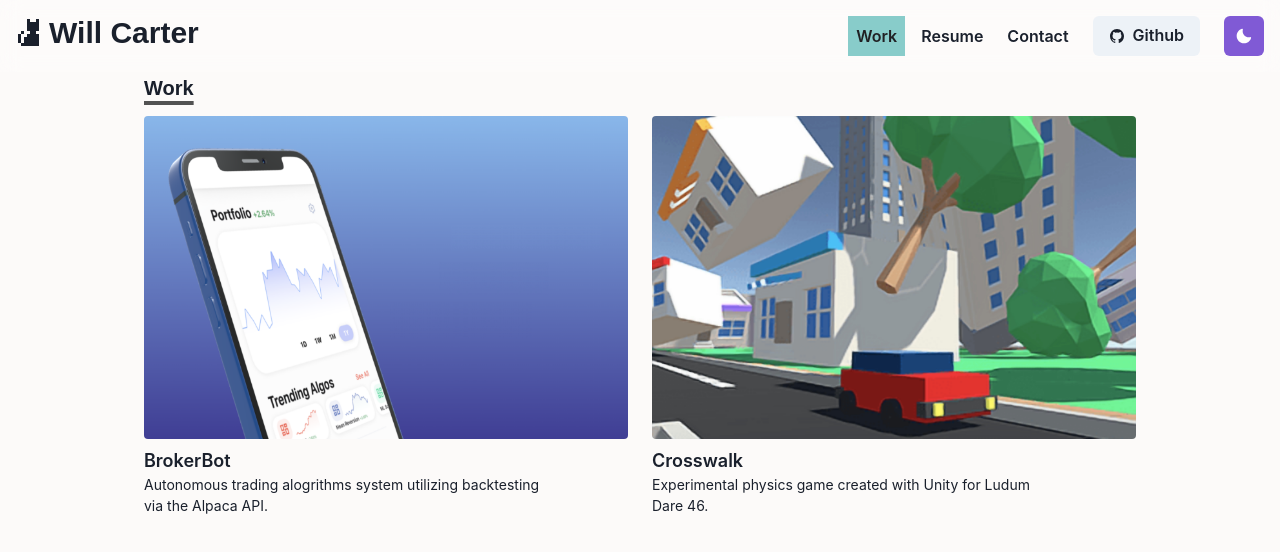
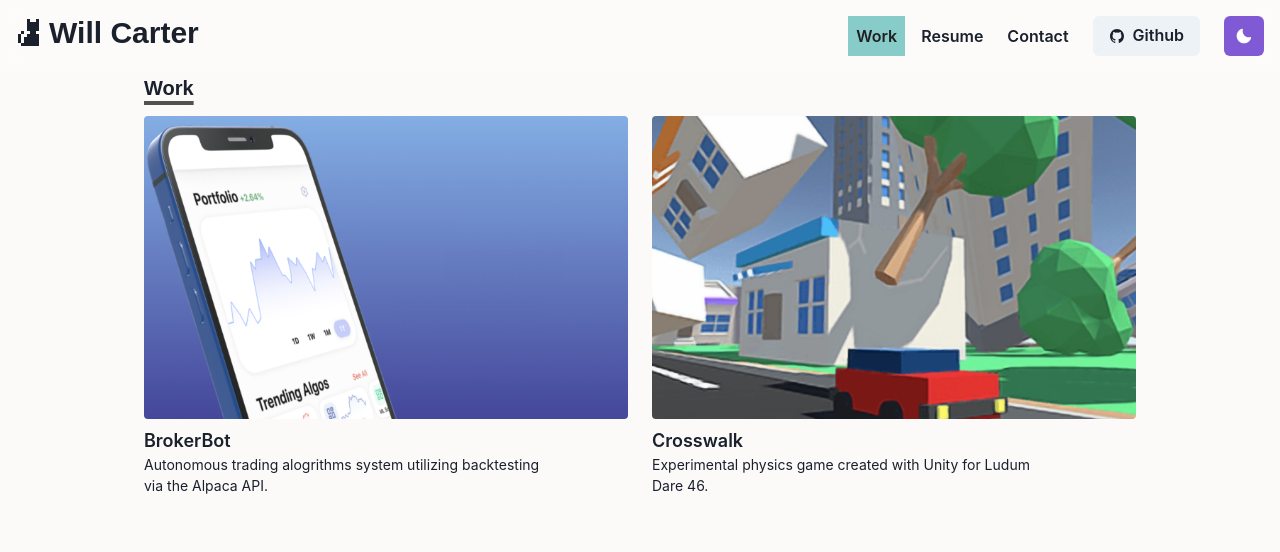
Before and after one commit to WilliamHCarter/williamhcarter.github.io, a Next.js app: page /work in a window 1280 px wide. Shown: the top 552 px of the page. Built offline with nearby package versions, Linux system fonts and the light colour scheme.

Commit message:
🎨: Cleanup and staging for Parallax

```diff
--- a/components/grid-item.js
+++ b/components/grid-item.js
@@ -1,31 +1,24 @@
-import NextLink from 'next/link'
-import Image from 'next/image'
-import { Box, Text, LinkBox, LinkOverlay } from '@chakra-ui/react'
-import { Global } from '@emotion/react'
+import NextLink from "next/link";
+import Image from "next/image";
+import { Box, Text, LinkBox, LinkOverlay } from "@chakra-ui/react";
+import { Global } from "@emotion/react";
+import ParallaxImage from "./parallax-image";
 
 export const WorkGridItem = ({ children, id, title, thumbnail }) => (
   <Box w="100%" textAlign="Left">
-    <LinkBox
-      as={NextLink}
-      href={`${id}`}
-      scroll={false}
-      cursor="pointer"
-    >
-      <Image
-        src={thumbnail}
-        alt={title}
-        className="grid-item-thumbnail"
-        placeholder="blur"
-      />
+    <LinkBox as={NextLink} href={`${id}`} scroll={false} cursor="pointer">
+      <ParallaxImage image={thumbnail}></ParallaxImage>
       <LinkOverlay as="div" href={`/works/${id}`}>
         <Text mt={2} fontSize={18} fontWeight="semibold">
           {title}
         </Text>
       </LinkOverlay>
-      <Text fontSize={14} mr="15%">{children}</Text>
+      <Text fontSize={14} mr="15%">
+        {children}
+      </Text>
     </LinkBox>
   </Box>
-)
+);
 
 export const GridItemStyle = () => (
   <Global
@@ -35,4 +28,4 @@ export const GridItemStyle = () => (
       }
     `}
   />
-)
+);
--- a/components/layouts/article.js
+++ b/components/layouts/article.js
@@ -29,7 +29,6 @@ const Layout = ({ children, title }) => {
         )}
         {children}
 
-        <GridItemStyle />
       </>
     </motion.article>
   )
--- /dev/null
+++ b/components/parallax-image.js
@@ -0,0 +1,75 @@
+import React, { useState, useRef, useEffect } from "react";
+import { Box } from "@chakra-ui/react";
+import Image from "next/image";
+
+const useParallax = (scrollY) => {
+  const [height, setHeight] = useState(0);
+  const imageRef = useRef(null);
+
+  useEffect(() => {
+    setHeight(imageRef.current?.offsetHeight || 0);
+  }, [imageRef]);
+
+  const inputRange = [-height, height];
+  const outputRange = [-height * 0.1, height * 0.1];
+  const translation = interpolate(scrollY, inputRange, outputRange);
+
+  return { height, translation, imageRef };
+};
+
+function interpolate(inputValue, inputRange, outputRange) {
+    return (
+      outputRange[0] +
+      (outputRange[1] - outputRange[0]) *
+        ((inputValue - inputRange[0]) / (inputRange[1] - inputRange[0]))
+    );
+
+}
+
+function useController() {
+  const [scrollY, setScrollY] = useState(0);
+
+  useEffect(() => {
+    const handleScroll = () => {
+      setScrollY(window.pageYOffset);
+    };
+    window.addEventListener("scroll", handleScroll);
+    return () => {
+      window.removeEventListener("scroll", handleScroll);
+    };
+  }, []);
+
+  return scrollY;
+}
+
+const ParallaxImage = ({ image }) => {
+  const scrollY = useController();
+  const { height, translation, imageRef } = useParallax(scrollY);
+
+  return (
+    <Box
+      overflow="hidden"
+      display="flex"
+      justifyContent="center"
+      alignItems="center"
+      borderRadius={4}
+      width="100%"
+      height="100%"
+      sx={{ "aspect-ratio": "16/10" }}
+    >
+      <Image
+        style={{
+          transform: `translate(-50%, ${Math.min(
+            Math.max(translation, -height * 0.1),
+            height * 0.1
+          )}px) scale(1.2)`,
+          objectFit: "cover",
+          maxWidth: "110%",
+        }}
+        src={image}
+      />
+    </Box>
+  );
+};
+
+export default ParallaxImage;
--- a/components/section.js
+++ b/components/section.js
@@ -1,11 +1,11 @@
-import { motion } from 'framer-motion'
-import { chakra, shouldForwardProp } from '@chakra-ui/react'
+import { motion } from "framer-motion";
+import { chakra, shouldForwardProp } from "@chakra-ui/react";
 
 const StyledDiv = chakra(motion.div, {
-  shouldForwardProp: prop => {
-    return shouldForwardProp(prop) || prop === 'transition'
-  }
-})
+  shouldForwardProp: (prop) => {
+    return shouldForwardProp(prop) || prop === "transition";
+  },
+});
 
 const Section = ({ children, delay = 0 }) => (
   <StyledDiv
@@ -16,6 +16,6 @@ const Section = ({ children, delay = 0 }) => (
   >
     {children}
   </StyledDiv>
-)
+);
 
-export default Section
+export default Section;
--- a/components/theme-toggle-button.js
+++ b/components/theme-toggle-button.js
@@ -2,16 +2,16 @@ import { IconButton, useColorMode, useColorModeValue } from "@chakra-ui/react";
 import { SunIcon, MoonIcon } from "@chakra-ui/icons";
 
 const ThemeToggleButton = () => {
+  const { toggleColorMode } = useColorMode();
+  return (
+    <IconButton
+      m={2}
+      aria-label="Toggle Theme"
+      colorScheme={useColorModeValue("purple", "orange")}
+      icon={useColorModeValue(<MoonIcon />, <SunIcon />)}
+      onClick={toggleColorMode}
+    ></IconButton>
+  );
+};
 
-    const { toggleColorMode } = useColorMode()
-    return(
-        <IconButton m={2}
-        aria-label="Toggle Theme"
-        colorScheme={useColorModeValue('purple', 'orange')}
-        icon={useColorModeValue(<MoonIcon />, <SunIcon />)}
-        onClick={toggleColorMode}
-        ></IconButton>
-    )
-}
-
-export default ThemeToggleButton
+export default ThemeToggleButton;
```
Also changed, not shown: components/welcomebanner.js (+24 -15 lines), pages/_app.js (+11 -11 lines), pages/_document.js (+4 -4 lines), pages/contact.js (+14 -11 lines), pages/index.js (+19 -20 lines), pages/work.js (+23 -15 lines), 1 other file (tests, documents, lock files or other folders).
